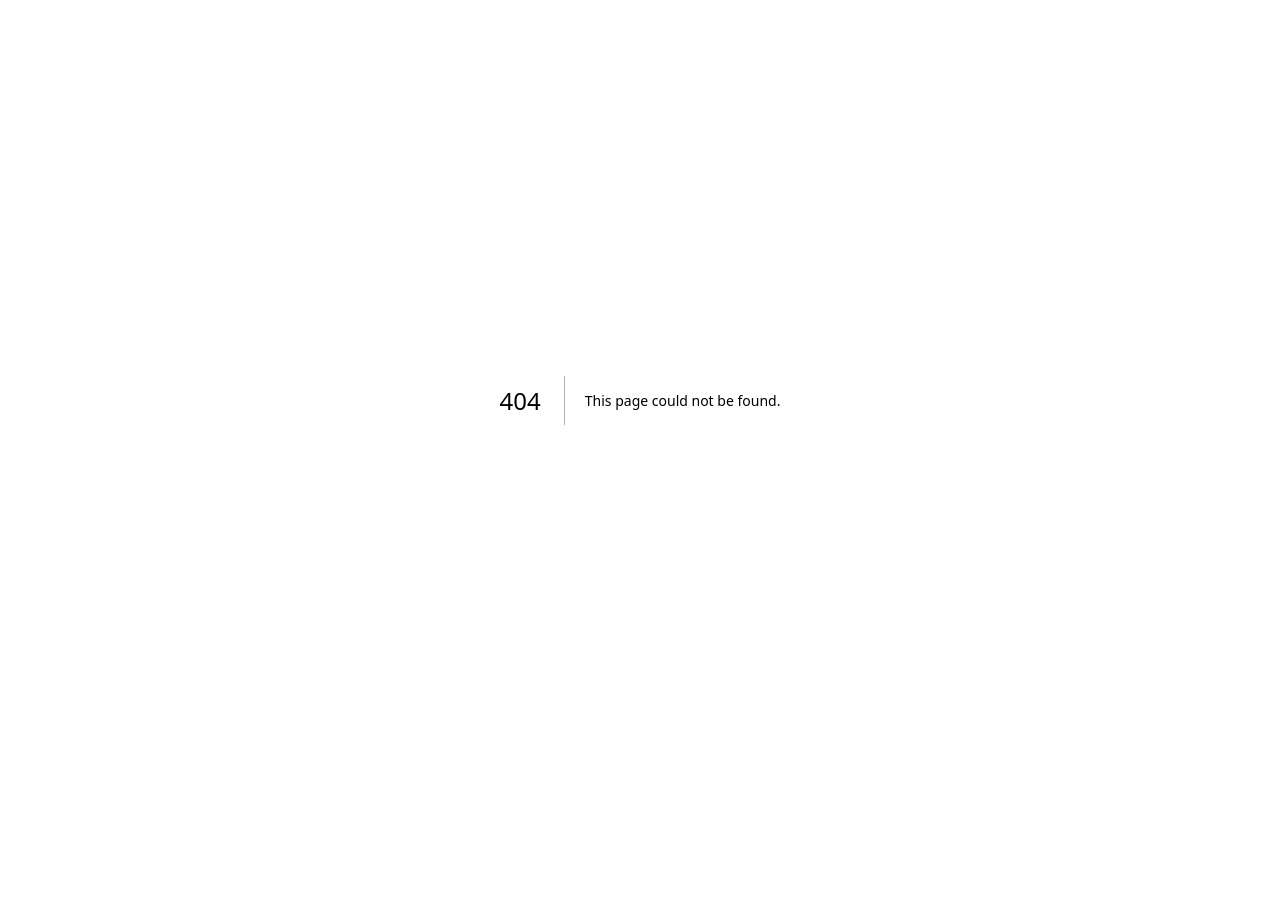
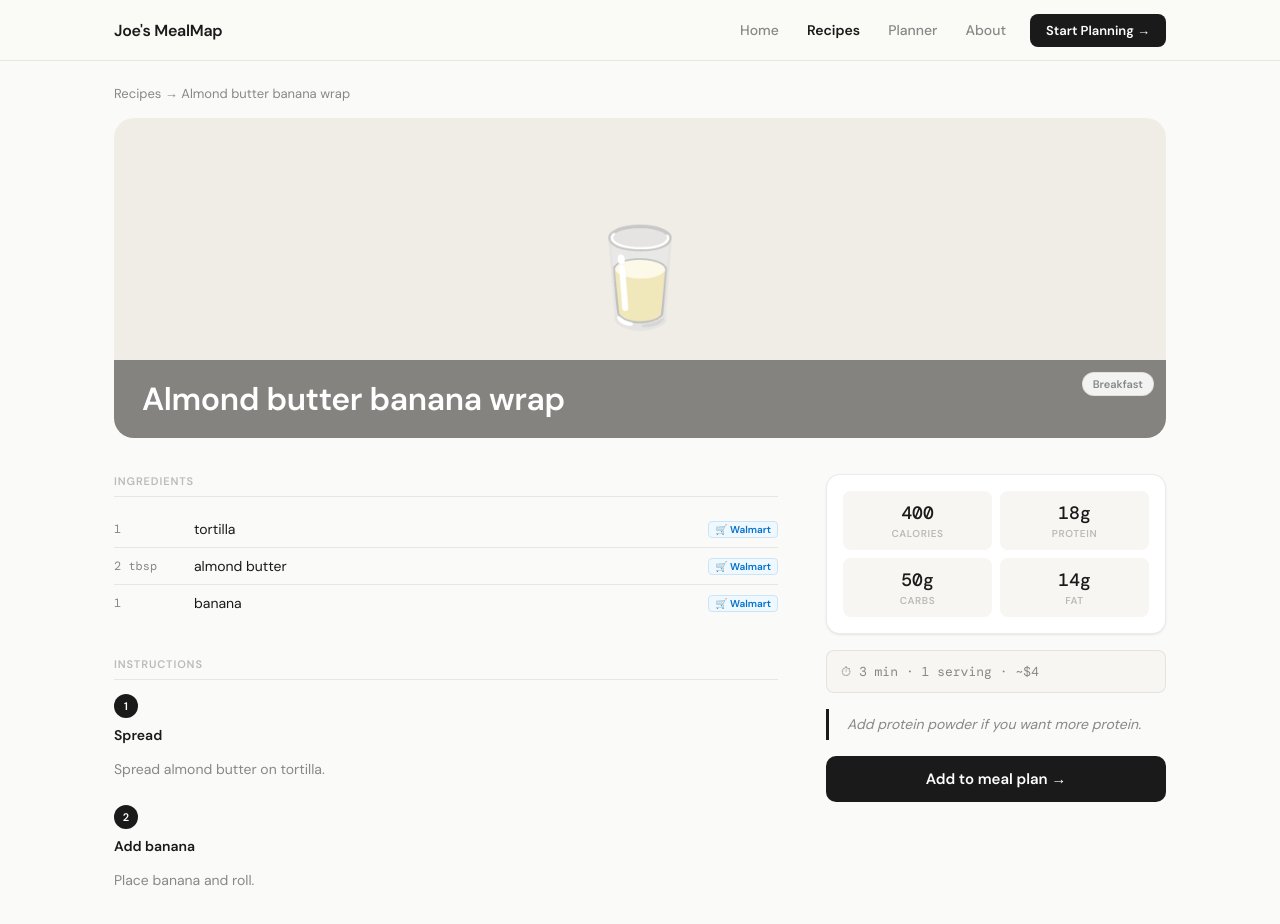
Before and after one commit to joe189/joesmealmap, a Next.js app: page /recipes/almond-butter-banana-wrap in a window 1280 px wide. Before the commit this address had no page. Shown: the top 924 px of the page. Before the commit the page ends 800 px from the top, so only its background shows below. Built offline with nearby package versions, Linux system fonts and the light colour scheme.

Commit message:
add static recipe detail pages with ingredients, steps, macros, and Walmart links

```diff
--- /dev/null
+++ b/app/recipes/[slug]/page.tsx
@@ -0,0 +1,160 @@
+import Link from 'next/link';
+import NavBar from '@/components/NavBar';
+import recipesRaw from '@/lib/recipes-merged.json';
+
+type Ingredient = { item: string; quantity: string };
+type Step      = { step: number; title: string; instruction: string };
+type Recipe = {
+  slug: string; name: string; type: string; proto: string;
+  prepTime: number; cookTime: number; totalTime: number; servings: number;
+  cal: number; pro: number; carb: number; fat: number; cost: number;
+  description: string; photoSearch: string;
+  ingredients: Ingredient[]; steps: Step[]; tips?: string;
+};
+
+const recipes = recipesRaw as Recipe[];
+
+const PROTO_EMOJI: Record<string, string> = {
+  chicken: '🍗', beef: '🥩', fish: '🐟', yogurt: '🥛',
+  eggs: '🥚', pork: '🐷', legumes: '🫘', tofu: '🌱',
+};
+
+const TYPE_LABEL: Record<string, string> = {
+  breakfast: 'Breakfast', lunch: 'Lunch', dinner: 'Dinner', snack: 'Snack',
+};
+
+export async function generateStaticParams() {
+  return recipes.map(r => ({ slug: r.slug }));
+}
+
+export async function generateMetadata({ params }: { params: Promise<{ slug: string }> }) {
+  const { slug } = await params;
+  const recipe = recipes.find(r => r.slug === slug);
+  if (!recipe) return {};
+  return {
+    title: `${recipe.name} | Joe's MealMap`,
+    description: recipe.description,
+  };
+}
+
+export default async function RecipePage({ params }: { params: Promise<{ slug: string }> }) {
+  const { slug } = await params;
+  const recipe = recipes.find(r => r.slug === slug);
+
+  if (!recipe) {
+    return (
+      <>
+        <NavBar />
+        <main className="recipe-detail-main">
+          <div className="section-inner">
+            <nav className="breadcrumb">
+              <Link href="/recipes">Recipes</Link> → Not found
+            </nav>
+            <p style={{ color: 'var(--text-muted)', padding: '40px 0' }}>
+              Recipe not found.{' '}
+              <Link href="/recipes" style={{ color: 'var(--text)' }}>Browse all recipes →</Link>
+            </p>
+          </div>
+        </main>
+      </>
+    );
+  }
+
+  return (
+    <>
+      <NavBar />
+      <main className="recipe-detail-main">
+        <div className="section-inner">
+
+          <nav className="breadcrumb">
+            <Link href="/recipes">Recipes</Link> → {recipe.name}
+          </nav>
+
+          <div className="recipe-hero">
+            <span className="recipe-hero-emoji">{PROTO_EMOJI[recipe.proto] ?? '🍴'}</span>
+            <div className="recipe-hero-overlay">
+              <span className="recipe-card-type-tag">
+                {TYPE_LABEL[recipe.type] ?? recipe.type}
+              </span>
+              <h1 className="recipe-hero-name">{recipe.name}</h1>
+            </div>
+          </div>
+
+          <div className="recipe-detail-layout">
+
+            <div className="recipe-detail-left">
+              <section>
+                <h2>Ingredients</h2>
+                <ul className="recipe-ingredients-list">
+                  {recipe.ingredients.map((ing, i) => (
+                    <li key={i} className="recipe-ingredient-row">
+                      <span className="ing-qty">{ing.quantity}</span>
+                      <span className="ing-name">{ing.item}</span>
+                      <a
+                        href={`https://www.walmart.com/search?q=${encodeURIComponent(ing.item)}`}
+                        className="walmart-link"
+                        target="_blank"
+                        rel="noopener noreferrer"
+                      >
+                        🛒 Walmart
+                      </a>
+                    </li>
+                  ))}
+                </ul>
+              </section>
+
+              <section>
+                <h2>Instructions</h2>
+                <ol className="recipe-steps-list">
+                  {recipe.steps.map(s => (
+                    <li key={s.step} className="recipe-step">
+                      <span className="step-num-badge">{s.step}</span>
+                      <strong className="step-title">{s.title}</strong>
+                      <p className="step-body">{s.instruction}</p>
+                    </li>
+                  ))}
+                </ol>
+              </section>
+            </div>
+
+            <aside className="recipe-detail-right">
+              <div className="recipe-macro-card">
+                <div className="stat-cell">
+                  <div className="stat-val">{recipe.cal}</div>
+                  <div className="stat-lbl">Calories</div>
+                </div>
+                <div className="stat-cell">
+                  <div className="stat-val">{recipe.pro}g</div>
+                  <div className="stat-lbl">Protein</div>
+                </div>
+                <div className="stat-cell">
+                  <div className="stat-val">{recipe.carb}g</div>
+                  <div className="stat-lbl">Carbs</div>
+                </div>
+                <div className="stat-cell">
+                  <div className="stat-val">{recipe.fat}g</div>
+                  <div className="stat-lbl">Fat</div>
+                </div>
+              </div>
+
+              <div className="recipe-meta-row">
+                <span>⏱ {recipe.totalTime} min</span>
+                <span>· {recipe.servings} serving</span>
+                <span>· ~${recipe.cost}</span>
+              </div>
+
+              {recipe.tips && (
+                <blockquote className="recipe-tips">{recipe.tips}</blockquote>
+              )}
+
+              <Link href="/" className="btn-primary" style={{ width: '100%', justifyContent: 'center' }}>
+                Add to meal plan →
+              </Link>
+            </aside>
+
+          </div>
+        </div>
+      </main>
+    </>
+  );
+}
```
